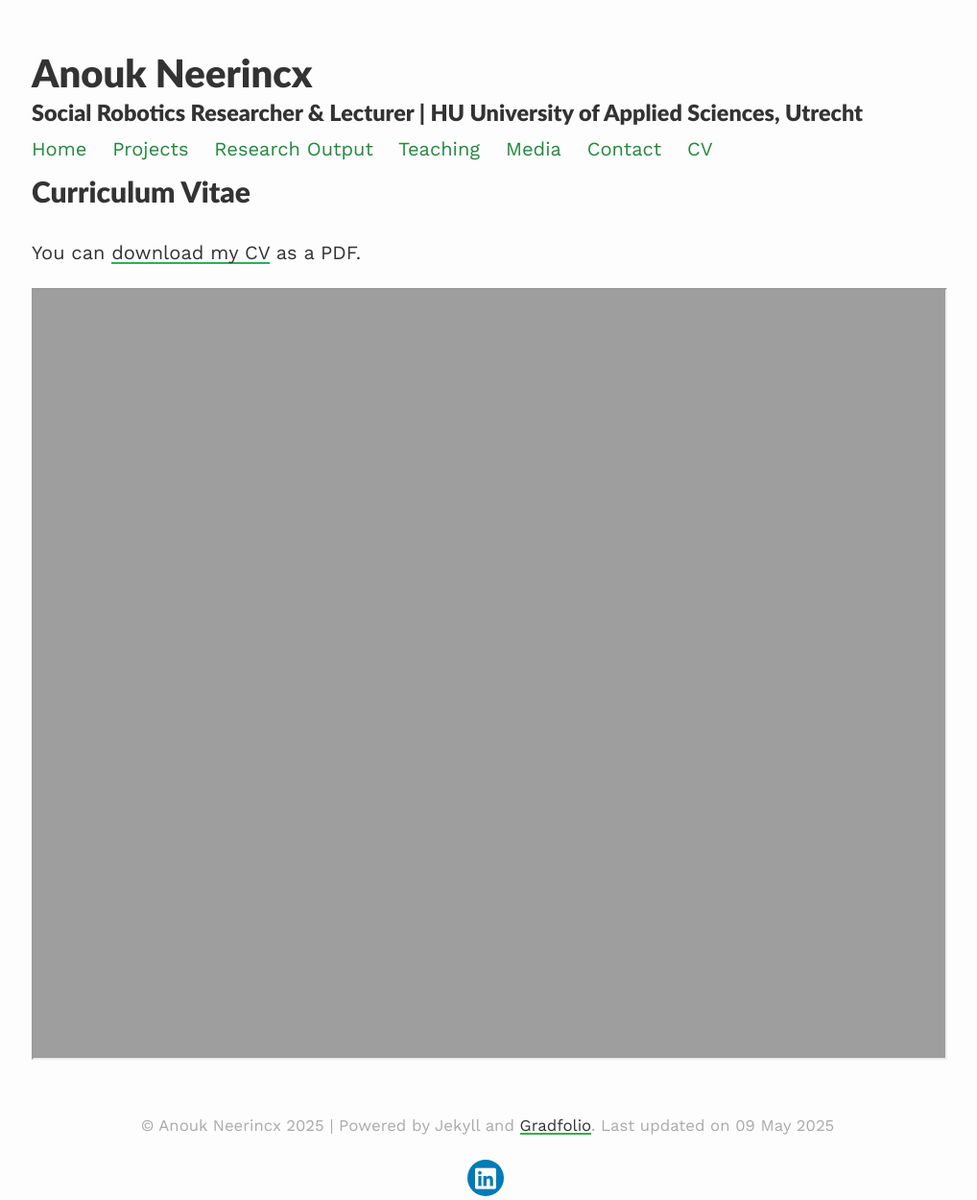
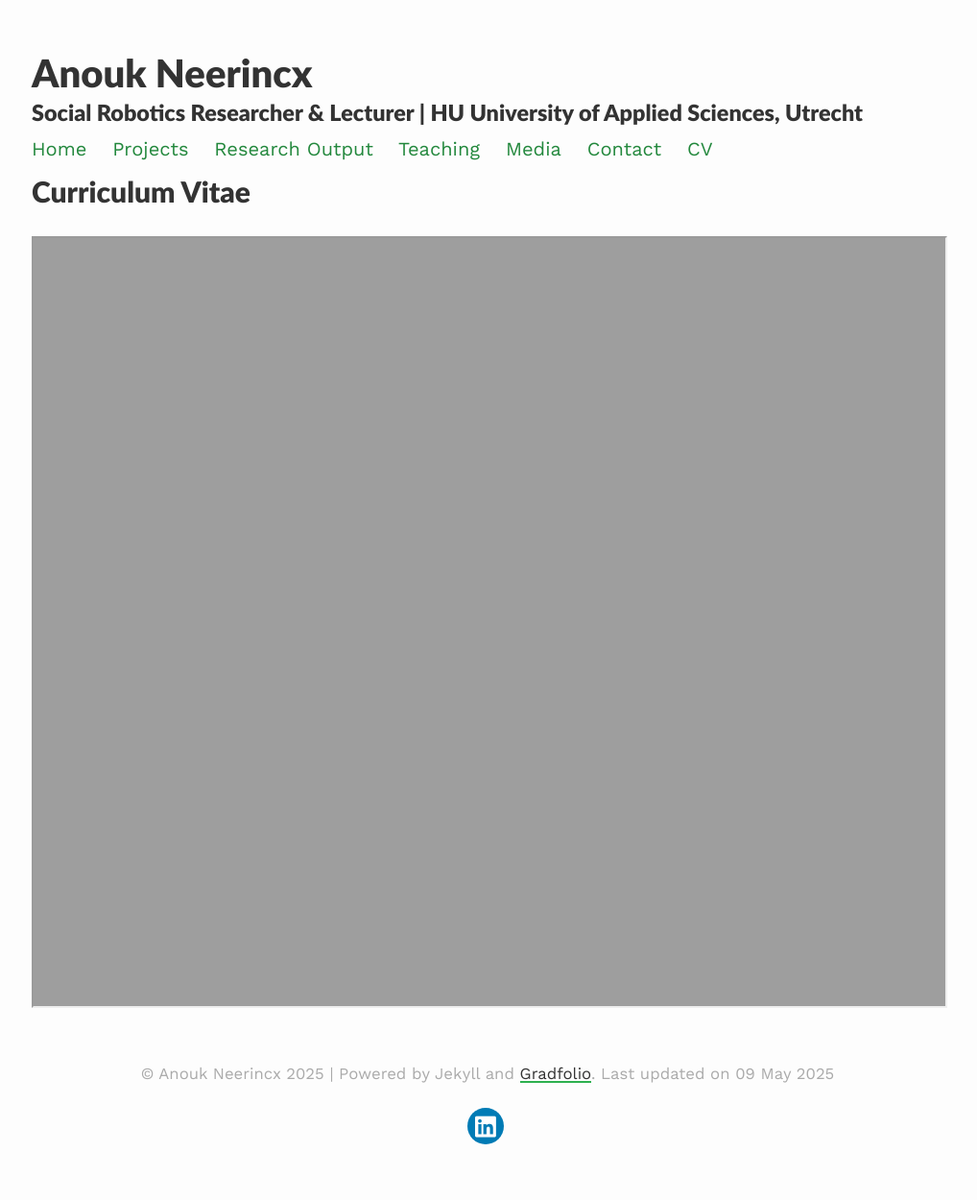
Before and after one commit to ANeerincx/website, a Jekyll site: the page built from _pages/cv.md, in a window 1280 px wide. Shown: the whole page at 96% size, without its empty margins (132-1150 px from the left). Built offline with Jekyll 4.4.1, drawn with Linux system fonts in a browser that asks for light colours; nearby versions of some CDN libraries; after the commit the page ends 1196 px from its top, so only the background shows below that.

Commit message:
Update cv.md

```diff
--- a/_pages/cv.md
+++ b/_pages/cv.md
@@ -6,8 +6,6 @@ permalink: /cv/
 
 # Curriculum Vitae
 
-You can [download my CV](https://aneerincx.github.io/website/assets/cv.pdf) as a PDF.
-
 <div style="margin-top: 20px;">
   <iframe src="https://aneerincx.github.io/website/assets/cv.pdf" width="100%" height="800px">
     This browser does not support PDFs. Please <a href="https://aneerincx.github.io/website/assets/cv.pdf">download the PDF</a> instead.
```
